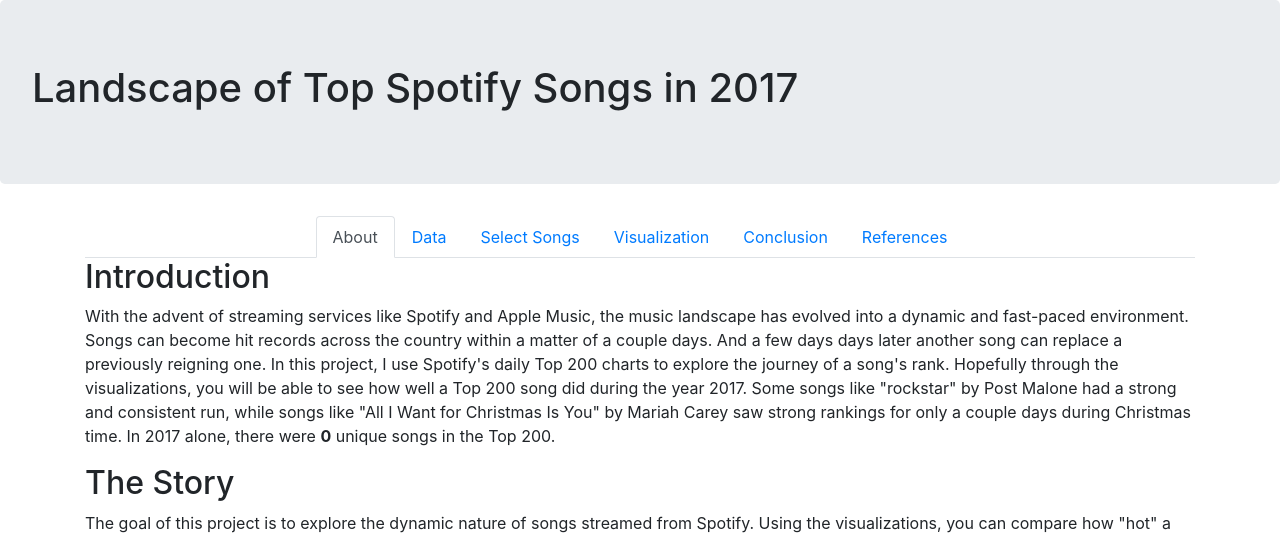
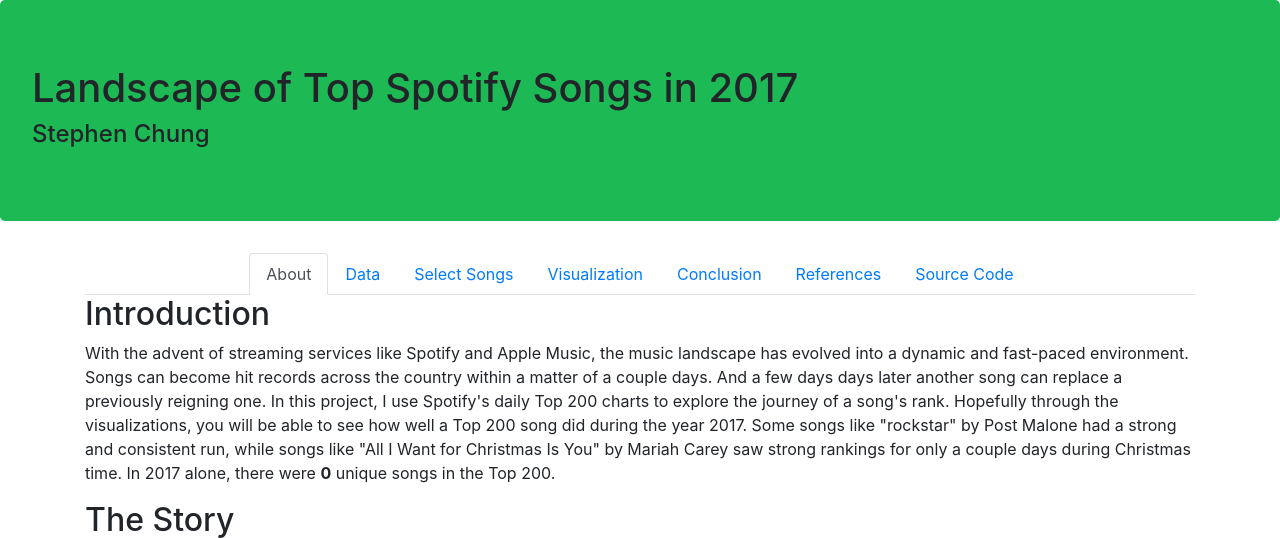
Before and after one commit to imsteev/05839-midterm-project, a Flask app: page / in a window 1280 px wide. Shown: the top 538 px of the page. Run offline with Flask 2, Linux system fonts and the light colour scheme; parts of the project's set-up code (start-up, migrations or seed data) failed here and were passed over; some libraries are stand-ins or nearby versions.

Commit message:
link source code

```diff
--- a/templates/index.html
+++ b/templates/index.html
@@ -15,8 +15,9 @@
 </head>
 
 <body>
-    <div class='jumbotron'>
+    <div class='jumbotron' style='background:#1db954;'>
         <h1>Landscape of Top Spotify Songs in 2017</h1>
+        <h4>Stephen Chung</h4>
     </div>
     <div class='container'>
         <ul class="nav nav-tabs justify-content-center" role='tablist'>
@@ -37,6 +38,9 @@
             </li>
             <li class="nav-item">
                 <a class="nav-link" href="#references" data-toggle="tab">References</a>
+            </li>
+            <li class="nav-item">
+                <a class="nav-link" href="https://github.com/imsteev/05839-midterm-project" target="_blank">Source Code</a>
             </li>
         </ul>
         <div class='tab-content'>
@@ -75,11 +79,11 @@
                 </ul>
             </div>
             <div class='plots'>
+                {% if selected_songs|length>0 %}
                 <p>The following plots should give you insight into how well a Top 200 song did in 2017. You can interact with
                     these charts by clicking on the legends, as well as mousing over the plot themselves. You can also zoom
                     in a specifc area by dragging a selected box in a certain region. Double-click to zoom out.
                 </p>
-                {% if selected_songs|length>0 %}
                 <div>
                     <h4>Scatterplots</h4>
                     <p>
```
